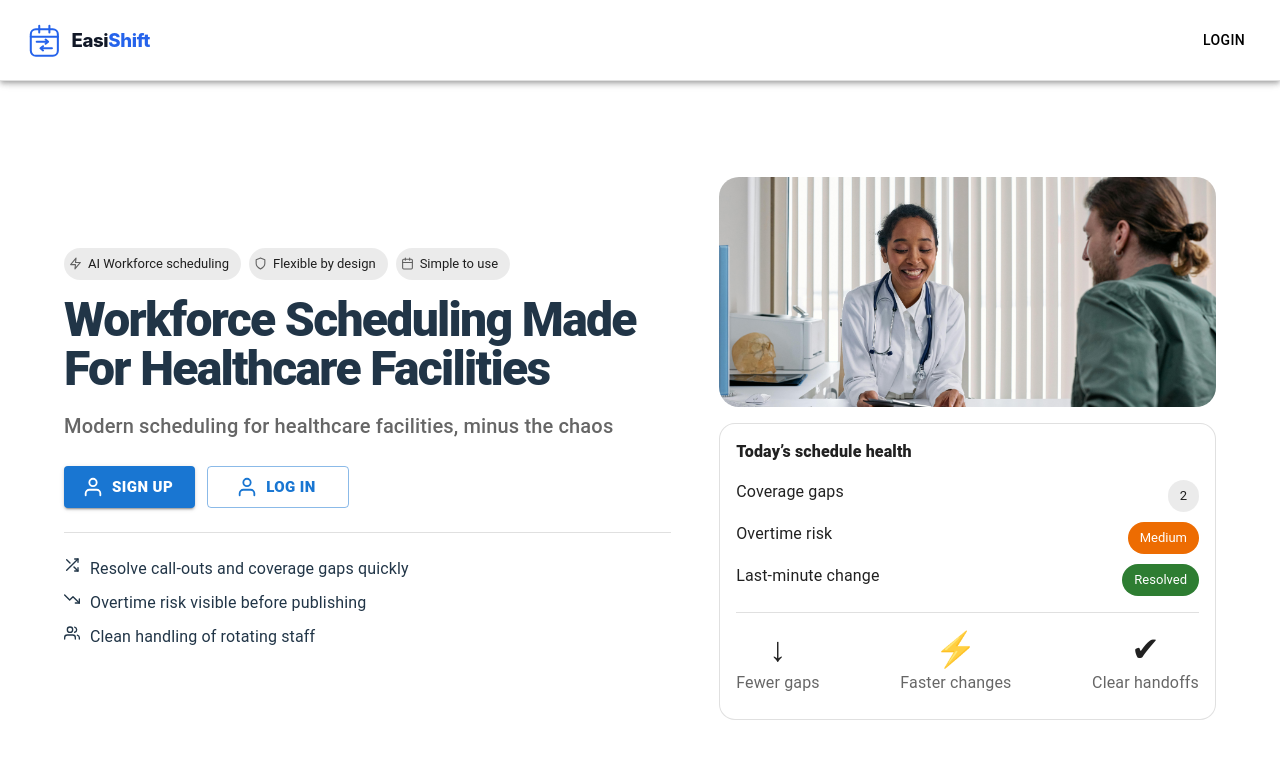
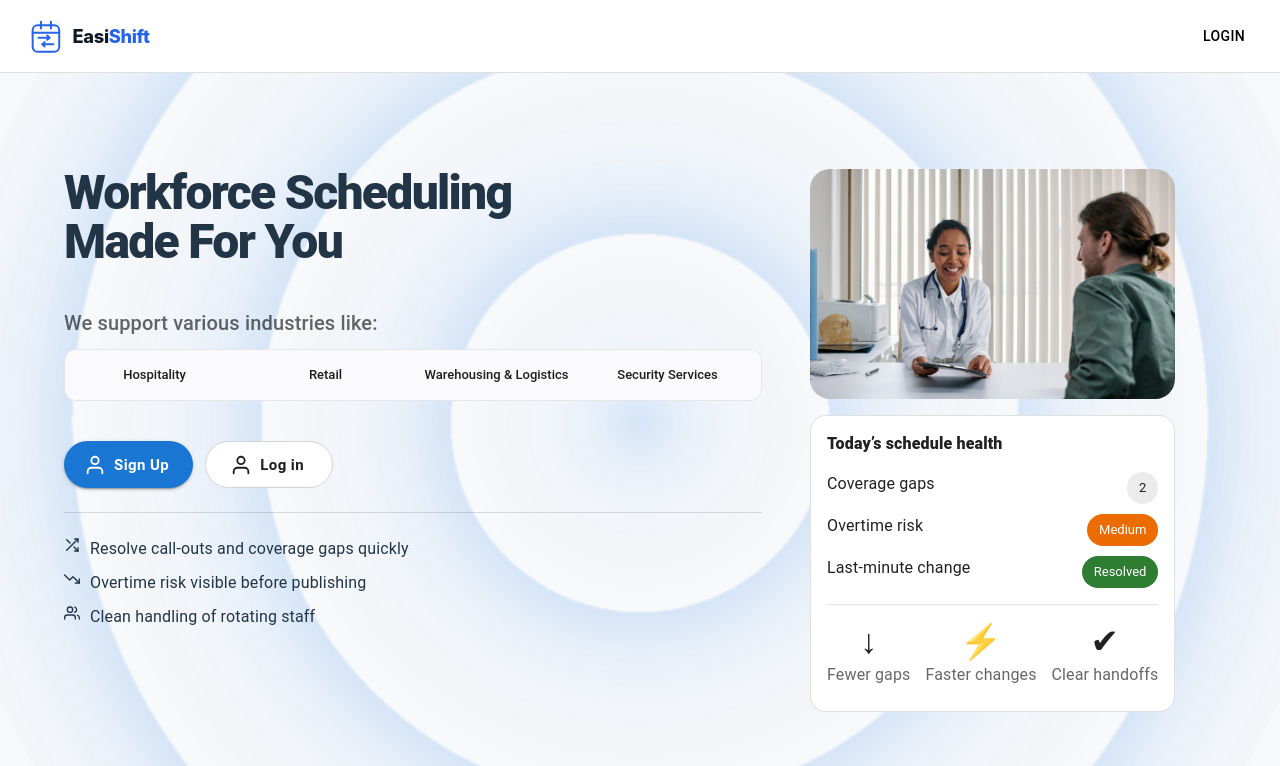
Before and after one commit to everyonesbuddy/easishift-fe, a React (Vite) app: page / in a window 1280 px wide. Shown: the top 766 px of the page. Built offline with nearby package versions, Linux system fonts and the light colour scheme.

Commit message:
some UI changes to the home page

```diff
--- a/index.html
+++ b/index.html
@@ -8,9 +8,7 @@
       href="./src/assets/logos/easishift-logo-no-text.svg"
     />
     <meta name="viewport" content="width=device-width, initial-scale=1.0" />
-    <title>
-      Workforce Management Solution for Healthcare Facilities - Easishift
-    </title>
+    <title>Workforce Management Solution for your business - Easishift</title>
   </head>
   <body>
     <div id="root"></div>
--- a/src/components/Auth/Login.jsx
+++ b/src/components/Auth/Login.jsx
@@ -127,6 +127,7 @@ export default function Login() {
                 backgroundColor: "#1e88e5",
                 boxShadow: "0 0 8px rgba(66,165,245,0.7)",
               },
+              borderRadius: 999,
               py: 1.2,
               fontWeight: 600,
             }}
--- a/src/components/Auth/SignupTenant.jsx
+++ b/src/components/Auth/SignupTenant.jsx
@@ -232,6 +232,7 @@ export default function SignupTenant() {
               "&:hover": { bgcolor: "#1e88e5" },
               color: "white",
               fontWeight: 600,
+              borderRadius: 999,
             }}
           >
             Create Facility
--- a/src/components/Home/Home.jsx
+++ b/src/components/Home/Home.jsx
@@ -10,6 +10,7 @@ import {
   Chip,
   Avatar,
 } from "@mui/material";
+import { useCallback, useEffect, useRef } from "react";
 import { useNavigate } from "react-router-dom";
 import {
   FiUser,
@@ -19,21 +20,35 @@ import {
   FiShuffle,
   FiTrendingDown,
   FiCheckCircle,
-  FiCalendar,
-  FiShield,
-  FiZap,
 } from "react-icons/fi";
 
 import clinicImage from "../../assets/images/pexels-cottonbro-7579831.jpg";
 
 const NAVBAR_HEIGHT = 80;
 
+const INDUSTRIES = [
+  "Healthcare",
+  "Hospitality",
+  "Retail",
+  "Warehousing & Logistics",
+  "Security Services",
+  "Manufacturing",
+  "Cleaning & Janitorial",
+  "Home Care",
+  "Construction",
+  "Education",
+  "Restaurants",
+  "Events & Venues",
+  "Transportation",
+  "Customer Support",
+];
+
 const Section = ({ children, sx }) => (
   <Box sx={{ py: { xs: 6, md: 9 }, ...sx }}>{children}</Box>
 );
 
-const SectionTitle = ({ eyebrow, title, subtitle }) => (
-  <Box textAlign="center" mb={4}>
+const SectionTitle = ({ eyebrow, title, subtitle, mb = 4 }) => (
+  <Box textAlign="center" mb={mb}>
     {eyebrow && (
       <Typography
         variant="overline"
@@ -117,37 +132,107 @@ const Testimonial = ({ quote, name, role }) => (
 export default function Home() {
   const navigate = useNavigate();
   const clinicImageUrl = new URL(clinicImage, import.meta.url).href;
+  const industryRowRef = useRef(null);
+
+  const scrollIndustryRow = useCallback(() => {
+    const row = industryRowRef.current;
+    if (!row) {
+      return;
+    }
+
+    const firstItem = row.querySelector("[data-industry-item='true']");
+    if (!firstItem) {
+      return;
+    }
+
+    const firstItemWidth = firstItem.getBoundingClientRect().width;
+    const step = firstItemWidth + 8;
+    const maxLeft = row.scrollWidth - row.clientWidth;
+
+    if (row.scrollLeft >= maxLeft - 4) {
+      row.scrollTo({ left: 0, behavior: "smooth" });
+      return;
+    }
+
+    row.scrollBy({ left: step, behavior: "smooth" });
+  }, []);
+
+  useEffect(() => {
+    const timer = setInterval(() => {
+      scrollIndustryRow();
+    }, 3200);
+
+    return () => clearInterval(timer);
+  }, [scrollIndustryRow]);
 
   return (
     <Box
       sx={{
         minHeight: `calc(100vh - ${NAVBAR_HEIGHT}px)`,
-        bgcolor: "#fff",
+        bgcolor: "#f8f9fb",
         pt: { xs: 3, md: 5 },
         pb: { xs: 10, md: 6 },
         position: "relative",
         overflow: "hidden",
       }}
     >
-      <Container maxWidth="lg">
+      <Box
+        sx={{
+          position: "absolute",
+          top: 0,
+          left: "50%",
+          transform: "translateX(-50%)",
+          width: "100vw",
+          height: { xs: 520, md: 700 },
+          overflow: "hidden",
+          pointerEvents: "none",
+          zIndex: 0,
+          "&::before": {
+            content: '""',
+            position: "absolute",
+            width: { xs: 760, md: 1400 },
+            height: { xs: 760, md: 1400 },
+            borderRadius: "50%",
+            top: "50%",
+            left: "50%",
+            transform: "translate(-50%, -50%)",
+            background:
+              "repeating-radial-gradient(circle at center, rgba(0,113,227,0.24) 0px, rgba(0,113,227,0.24) 3px, rgba(0,113,227,0.12) 42px, rgba(0,113,227,0.05) 90px, rgba(29,29,31,0.03) 138px, rgba(0,113,227,0) 190px)",
+            filter: "blur(1px)",
+            animation:
+              "heroRipplePulse 10s cubic-bezier(0.22, 1, 0.36, 1) infinite",
+          },
+          "@keyframes heroRipplePulse": {
+            "0%": {
+              transform: "translate(-50%, -50%) scale(0.94)",
+              opacity: 0.72,
+            },
+            "50%": {
+              transform: "translate(-50%, -50%) scale(1.08)",
+              opacity: 0.38,
+            },
+            "100%": {
+              transform: "translate(-50%, -50%) scale(0.94)",
+              opacity: 0.72,
+            },
+          },
+        }}
+      />
+
+      <Container maxWidth="lg" sx={{ position: "relative", zIndex: 1 }}>
         {/* HERO */}
         <Box
           sx={{
             display: "grid",
             gridTemplateColumns: { xs: "1fr", md: "1.1fr 0.9fr" },
             gap: { xs: 4, md: 6 },
-            alignItems: "center",
+            alignItems: { xs: "center", md: "flex-start" },
             py: { xs: 4, md: 7 },
+            position: "relative",
           }}
         >
           {/* LEFT */}
           <Box>
-            <Stack direction="row" spacing={1} flexWrap="wrap" sx={{ mb: 2 }}>
-              <Chip icon={<FiZap />} label="AI Workforce scheduling" />
-              <Chip icon={<FiShield />} label="Flexible by design" />
-              <Chip icon={<FiCalendar />} label="Simple to use" />
-            </Stack>
-
             <Typography
               variant="h3"
               sx={{
@@ -156,23 +241,97 @@ export default function Home() {
                 lineHeight: 1.02,
               }}
             >
-              Workforce Scheduling Made For Healthcare Facilities
+              Workforce Scheduling
+              <br />
+              Made For You
             </Typography>
 
             <Typography
               variant="h6"
-              sx={{ color: "text.secondary", mt: 2, maxWidth: 680 }}
+              sx={{ color: "text.secondary", mt: 5, maxWidth: 680 }}
             >
-              Modern scheduling for healthcare facilities, minus the chaos
+              We support various industries like:
             </Typography>
 
-            <Stack direction={{ xs: "column", sm: "row" }} spacing={1.5} mt={3}>
+            <Box
+              sx={{
+                mt: 1.25,
+                mb: 5,
+                px: 1,
+                py: 1,
+                width: "100%",
+                maxWidth: 680,
+                border: "1px solid #e5e5ea",
+                borderRadius: 3,
+                bgcolor: "#fafafc",
+              }}
+            >
+              <Stack direction="row" alignItems="center" spacing={0.25}>
+                <Stack
+                  ref={industryRowRef}
+                  direction="row"
+                  spacing={1}
+                  justifyContent="flex-start"
+                  sx={{
+                    width: "100%",
+                    overflowX: "auto",
+                    scrollbarWidth: "none",
+                    "&::-webkit-scrollbar": { display: "none" },
+                    scrollBehavior: "smooth",
+                    pr: 0.5,
+                  }}
+                >
+                  {INDUSTRIES.map((industry) => (
+                    <Chip
+                      data-industry-item="true"
+                      key={industry}
+                      label={industry}
+                      size="small"
+                      sx={{
+                        fontWeight: 500,
+                        color: "#1d1d1f",
+                        bgcolor: "transparent",
+                        border: "none",
+                        borderRadius: 1,
+                        height: 34,
+                        flex: "0 0 calc(25% - 6px)",
+                        maxWidth: "calc(25% - 6px)",
+                        "& .MuiChip-label": {
+                          px: 0.5,
+                        },
+                      }}
+                    />
+                  ))}
+                </Stack>
+              </Stack>
+            </Box>
+
+            <Stack
+              direction={{ xs: "column", sm: "row" }}
+              spacing={1.5}
+              mt={3.5}
+            >
               <Button
                 variant="contained"
                 size="large"
                 startIcon={<FiUser />}
                 onClick={() => navigate("/signup-tenant")}
-                sx={{ fontWeight: 900 }}
+                sx={{
+                  fontWeight: 600,
+                  textTransform: "none",
+                  borderRadius: 999,
+                  // bgcolor: "#1d1d1f",
+                  color: "#fff",
+                  px: 3,
+                  py: 1.2,
+                  // boxShadow:
+                  //   "0 1px 2px rgba(0,0,0,0.08), 0 6px 18px rgba(0,0,0,0.16)",
+                  // "&:hover": {
+                  //   bgcolor: "#000",
+                  //   boxShadow:
+                  //     "0 2px 6px rgba(0,0,0,0.12), 0 10px 24px rgba(0,0,0,0.2)",
+                  // },
+                }}
               >
                 Sign Up
               </Button>
@@ -181,7 +340,20 @@ export default function Home() {
                 size="large"
                 startIcon={<FiUser />}
                 onClick={() => navigate("/login")}
-                sx={{ fontWeight: 900, px: 4 }}
+                sx={{
+                  fontWeight: 600,
+                  textTransform: "none",
+                  borderRadius: 999,
+                  px: 3.5,
+                  py: 1.2,
+                  color: "#1d1d1f",
+                  borderColor: "#d2d2d7",
+                  bgcolor: "#fff",
+                  "&:hover": {
+                    borderColor: "#b9b9be",
+                    bgcolor: "#f5f5f7",
+                  },
+                }}
               >
                 Log in
               </Button>
@@ -279,7 +451,7 @@ export default function Home() {
                   See your annual turnover cost in dollars
                 </Typography>
                 <Typography sx={{ color: "text.secondary", mt: 0.5 }}>
-                  Use the LTC ROI Calculator to estimate turnover impact and
+                  Use the ROI Calculator to estimate turnover impact and
                   projected Easishift savings in under 2 minutes.
                 </Typography>
               </Box>
@@ -288,9 +460,14 @@ export default function Home() {
                 variant="contained"
                 size="large"
                 onClick={() => navigate("/turnover-roi-calculator")}
-                sx={{ fontWeight: 900, px: 3.5, whiteSpace: "nowrap" }}
+                sx={{
+                  fontWeight: 900,
+                  px: 3.5,
+                  whiteSpace: "nowrap",
+                  borderRadius: 999,
+                }}
               >
-                Open LTC ROI Calculator
+                Open ROI Calculator
               </Button>
             </Box>
           </CardContent>
@@ -300,7 +477,7 @@ export default function Home() {
         <Section>
           <SectionTitle
             eyebrow="Why it works"
-            title="Workforce Scheduling built for real healthcare facility conditions"
+            title="Workforce Scheduling built for real business conditions"
             subtitle="Designed around constant change, not ideal scenarios."
           />
 
@@ -393,7 +570,7 @@ export default function Home() {
                   href="https://calendly.com/easishift-info/30min?month=2026-01"
                   target="_blank"
                   rel="noopener noreferrer"
-                  sx={{ fontWeight: 900 }}
+                  sx={{ fontWeight: 900, borderRadius: 999 }}
                 >
                   Request a demo
                 </Button>
@@ -401,7 +578,7 @@ export default function Home() {
                   variant="outlined"
                   size="large"
                   onClick={() => navigate("/signup-tenant")}
-                  sx={{ fontWeight: 900 }}
+                  sx={{ fontWeight: 900, borderRadius: 999 }}
                 >
                   Sign Up
                 </Button>
--- a/src/components/Home/TurnoverRoiCalculator.jsx
+++ b/src/components/Home/TurnoverRoiCalculator.jsx
@@ -317,7 +317,7 @@ export default function TurnoverRoiCalculator() {
             variant="h4"
             sx={{ fontWeight: 950, letterSpacing: "-0.02em", lineHeight: 1.1 }}
           >
-            LTC Turnover To ROI Calculator
+            Turnover To ROI Calculator
           </Typography>
           <Typography
             sx={{ color: "text.secondary", mt: 0.8, fontSize: "1rem" }}
--- a/src/components/Shared/Navbar.jsx
+++ b/src/components/Shared/Navbar.jsx
@@ -30,13 +30,15 @@ export default function Navbar({ onMobileOpen }) {
     <AppBar
       position="sticky"
       sx={{
-        bgcolor: "background.paper",
+        bgcolor: "rgba(255,255,255,0.9)",
+        backdropFilter: "blur(14px)",
         borderBottom: 1,
         borderColor: "divider",
+        boxShadow: "none",
         zIndex: 30,
       }}
     >
-      <Toolbar sx={{ px: 4, height: 80, minHeight: 80 }}>
+      <Toolbar sx={{ px: 4, height: 72, minHeight: 72 }}>
         <Box sx={{ flex: 1, display: "flex", alignItems: "center" }}>
           {!user ? (
             <>
@@ -58,7 +60,7 @@ export default function Navbar({ onMobileOpen }) {
                   aria-label="Easishift"
                   sx={{
                     width: 220,
-                    height: 44,
+                    height: 40,
                     display: "block",
                     objectFit: "contain",
                   }}
```
